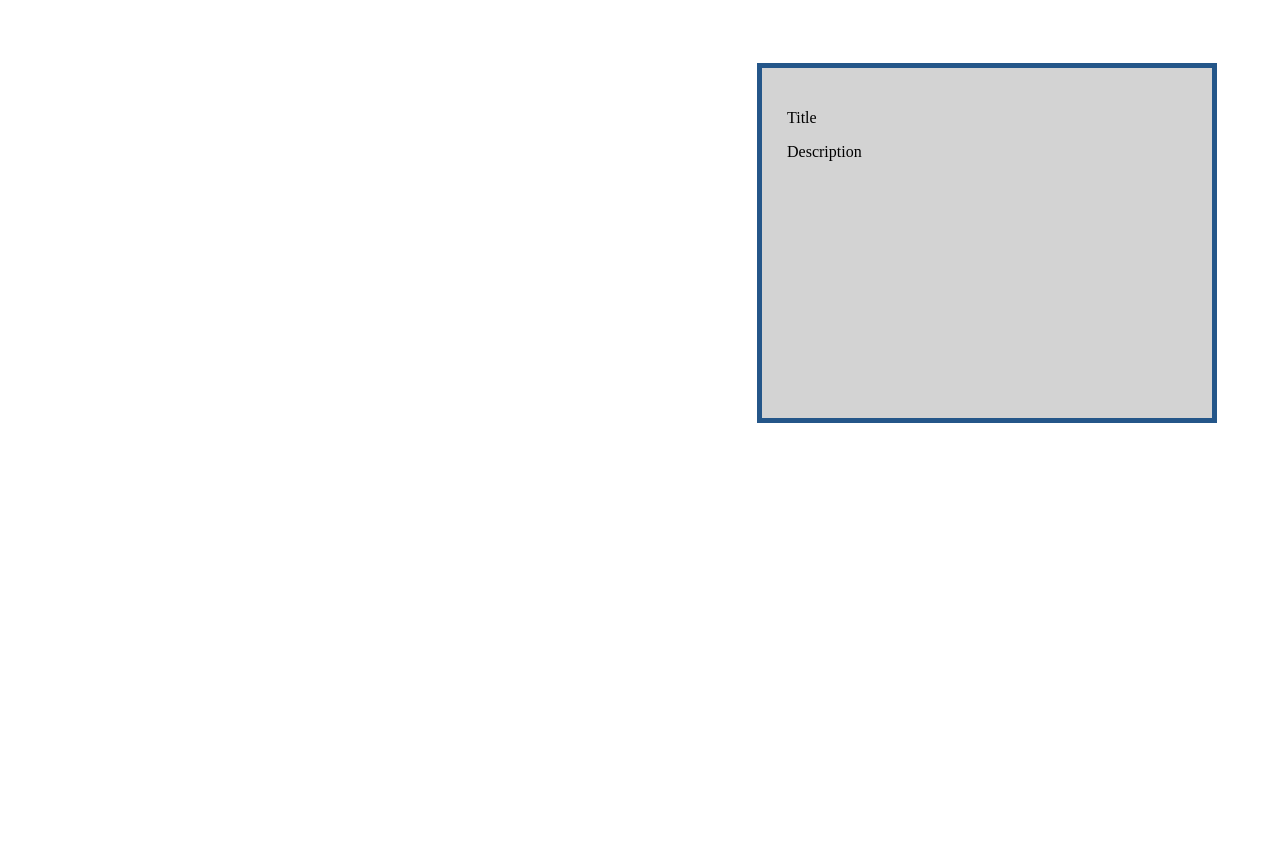
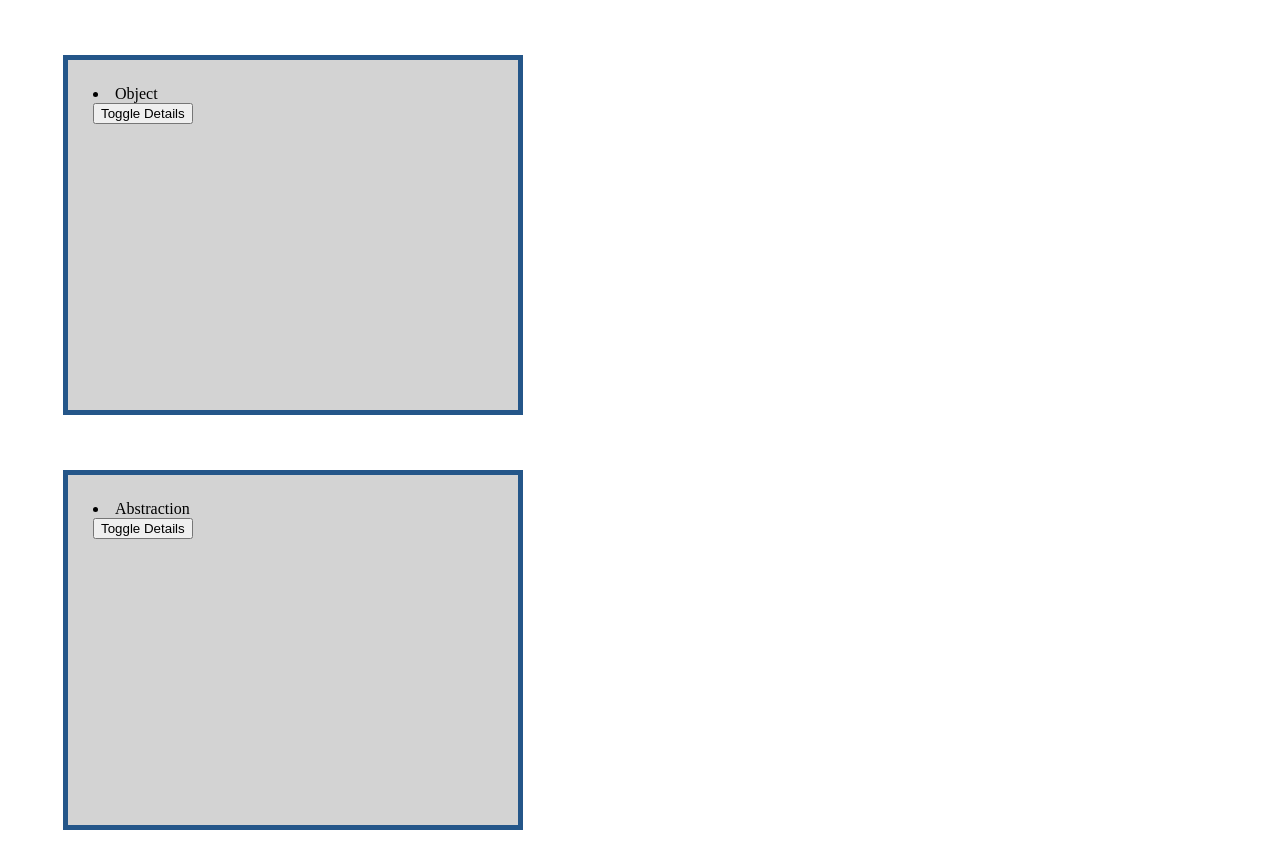
Before and after one commit to liciolentimo/flashcard, an Angular app: page / in a window 1280 px wide. Shown: the top 868 px of the page. Before the commit the page ends 800 px from the top, so only its background shows below. Built offline with nearby package versions, Linux system fonts and the light colour scheme.

Commit message:
Added title and toggle button

```diff
--- a/src/app/flashcomponent/flashcomponent.component.css
+++ b/src/app/flashcomponent/flashcomponent.component.css
@@ -5,16 +5,15 @@
     border: 5px solid #245689;
     padding: 25px;
     margin: 55px;
-    position: absolute;
+    /* position: absolute; */
   }
 
-  #flash-two {
+  /* #flash-two {
     background-color: lightgrey;
     width: 400px;
     height: 300px;
     border: 5px solid #245689;
     padding: 25px;
     margin: 55px;
-    float: right;
-    position: relative;
-  }
+    float: right; */
+    /* position: relative; */
--- a/src/app/flashcomponent/flashcomponent.component.html
+++ b/src/app/flashcomponent/flashcomponent.component.html
@@ -1,9 +1,11 @@
-<div id="flash-one" *ngFor='let card of flashcards;let i = index'>
-  <li >{{flash.name}}</li>
+ <div id="flash-one" *ngFor='let flashcard of flashcards;let i = index'>
+  <li >{{flashcard.name}}</li>
   <button  (click)='toggleDetails(i)'>Toggle Details</button>
-</div>
+  <app-flashdetails *ngIf="flashcard.showDescription" [flashcard]='flashcards'></app-flashdetails>
+ </div>
 
-<div id="flash-two">
-  <p>Title</p>
-  <p>Description</p>
-</div>
+<!-- <div id="flash-two" *ngFor='let flashcard of flashcards;let i = index'>
+  <li>{{flashcard.name}}</li>
+  <button  (click)='toggleDetails(i)'>Toggle Details</button>
+  <app-flashdetails *ngIf="flashcard.showDescription" [flashcard]='flashcards'></app-flashdetails>
+</div> -->
--- a/src/app/flashcomponent/flashcomponent.component.ts
+++ b/src/app/flashcomponent/flashcomponent.component.ts
@@ -1,4 +1,6 @@
 import { Component, OnInit } from '@angular/core';
+import { Flash } from '../flash';
+
 
 @Component({
   selector: 'app-flashcomponent',
@@ -6,6 +8,14 @@ import { Component, OnInit } from '@angular/core';
   styleUrls: ['./flashcomponent.component.css']
 })
 export class FlashcomponentComponent implements OnInit {
+  flashcards = [
+    new Flash('Object','An instance of a class'),
+    new Flash('Abstraction',' Its main goal is to handle complexity by hiding unnecessary details from the user.')
+  ]
+
+  toggleDetails(index){
+    this.flashcards[index].showDescription = !this.flashcards[index].showDescription;
+}
 
   constructor() { }
 
--- a/src/app/flashdetails/flashdetails.component.html
+++ b/src/app/flashdetails/flashdetails.component.html
@@ -1,3 +1 @@
-<p>
-  flashdetails works!
-</p>
+<p>{{flashcard.description}}</p>
--- a/src/app/flashdetails/flashdetails.component.ts
+++ b/src/app/flashdetails/flashdetails.component.ts
@@ -1,4 +1,5 @@
-import { Component, OnInit } from '@angular/core';
+import { Component, OnInit,Input } from '@angular/core';
+import { Flash } from '../flash';
 
 @Component({
   selector: 'app-flashdetails',
@@ -7,6 +8,7 @@ import { Component, OnInit } from '@angular/core';
 })
 export class FlashdetailsComponent implements OnInit {
 
+  @Input() flashcard:Flash;
   constructor() { }
 
   ngOnInit() {
```
